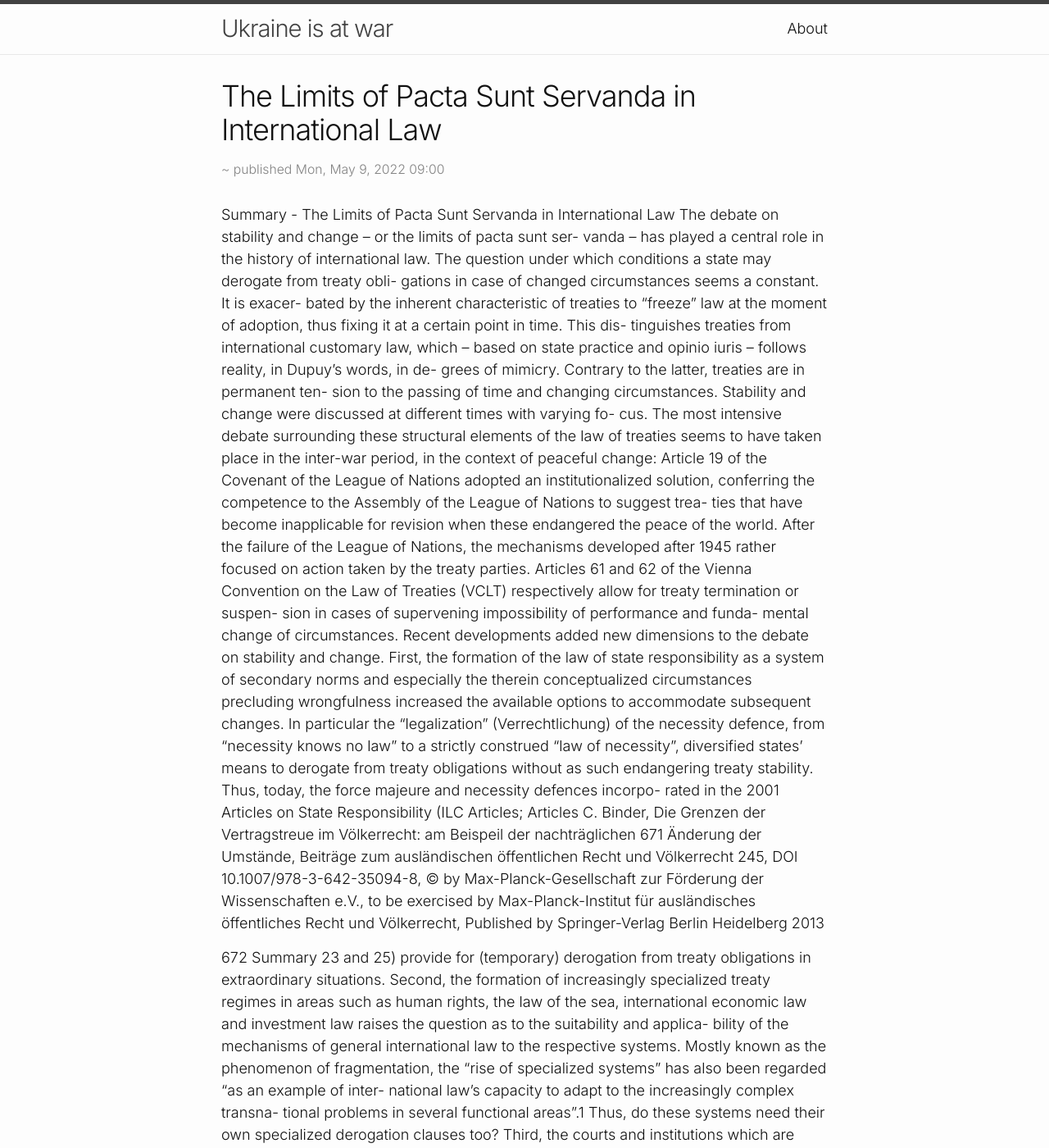
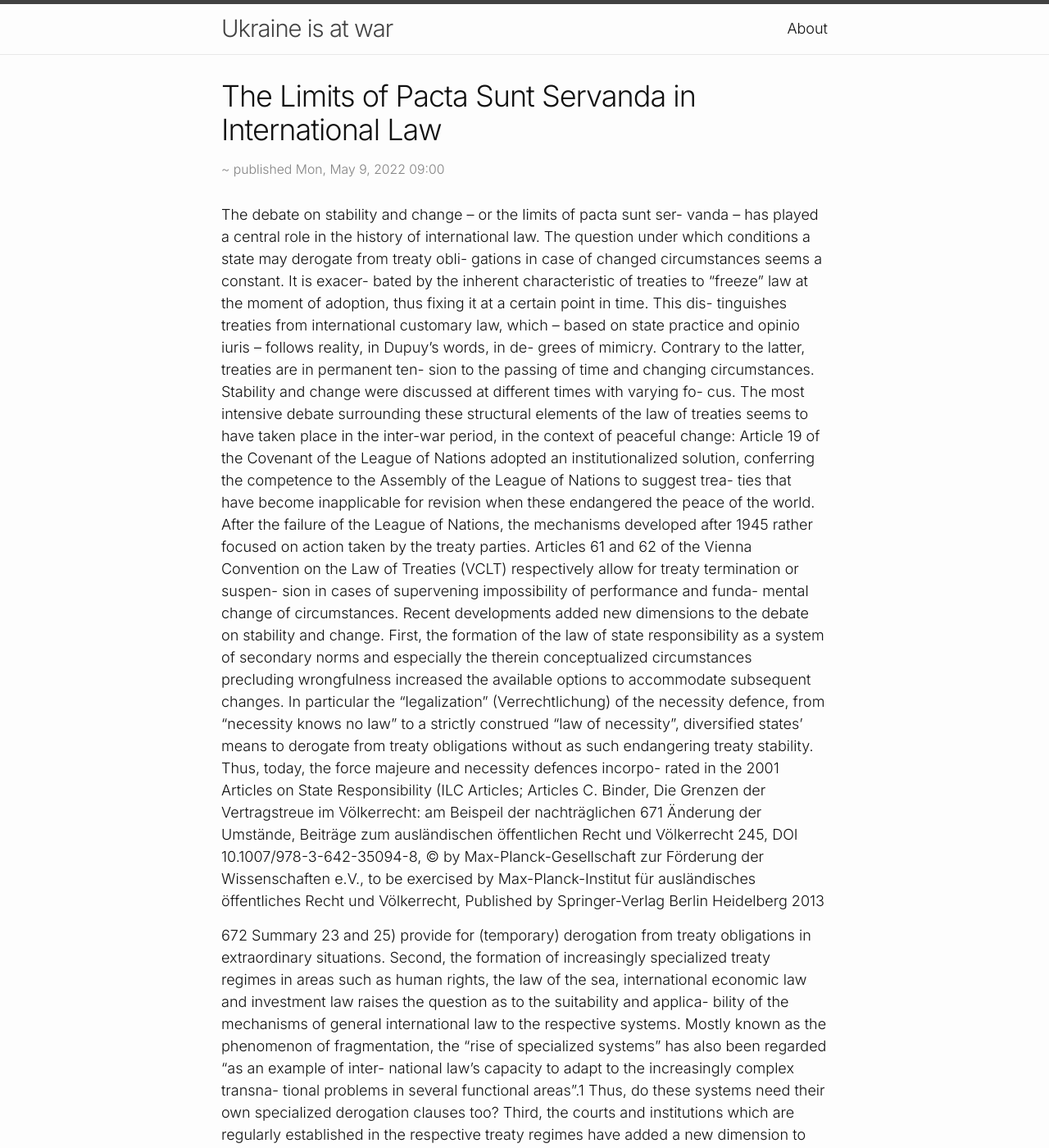
Before and after one commit to intheua/intheua.github.io, a Jekyll site: the page built from _posts/2022-05-09-The-Limits-of-Pacta-Sunt-Servanda.md, in a window 1280 px wide and 1400 px high. Shown: the whole window at 82% size. Built offline with Jekyll 4.4.1, drawn with Linux system fonts in a browser that asks for light colours.

Commit message:
Update 2022-05-09-The-Limits-of-Pacta-Sunt-Servanda.md

```diff
--- a/_posts/2022-05-09-The-Limits-of-Pacta-Sunt-Servanda.md
+++ b/_posts/2022-05-09-The-Limits-of-Pacta-Sunt-Servanda.md
@@ -14,7 +14,6 @@ permalink: "ru/The-Limits-of-Pacta-Sunt-Servanda"
 comments: true
 ---
 
-Summary - The Limits of Pacta Sunt Servanda in International Law
 The debate on stability and change – or the limits of pacta sunt ser- vanda – has played a central role in the history of international law. The question under which conditions a state may derogate from treaty obli- gations in case of changed circumstances seems a constant. It is exacer- bated by the inherent characteristic of treaties to “freeze” law at the moment of adoption, thus fixing it at a certain point in time. This dis- tinguishes treaties from international customary law, which – based on state practice and opinio iuris – follows reality, in Dupuy’s words, in de- grees of mimicry. Contrary to the latter, treaties are in permanent ten- sion to the passing of time and changing circumstances.
 Stability and change were discussed at different times with varying fo- cus. The most intensive debate surrounding these structural elements of the law of treaties seems to have taken place in the inter-war period, in the context of peaceful change: Article 19 of the Covenant of the League of Nations adopted an institutionalized solution, conferring the competence to the Assembly of the League of Nations to suggest trea- ties that have become inapplicable for revision when these endangered the peace of the world. After the failure of the League of Nations, the mechanisms developed after 1945 rather focused on action taken by the treaty parties. Articles 61 and 62 of the Vienna Convention on the Law of Treaties (VCLT) respectively allow for treaty termination or suspen- sion in cases of supervening impossibility of performance and funda- mental change of circumstances.
 Recent developments added new dimensions to the debate on stability and change. First, the formation of the law of state responsibility as a system of secondary norms and especially the therein conceptualized circumstances precluding wrongfulness increased the available options to accommodate subsequent changes. In particular the “legalization” (Verrechtlichung) of the necessity defence, from “necessity knows no law” to a strictly construed “law of necessity”, diversified states’ means to derogate from treaty obligations without as such endangering treaty stability. Thus, today, the force majeure and necessity defences incorpo- rated in the 2001 Articles on State Responsibility (ILC Articles; Articles
```
